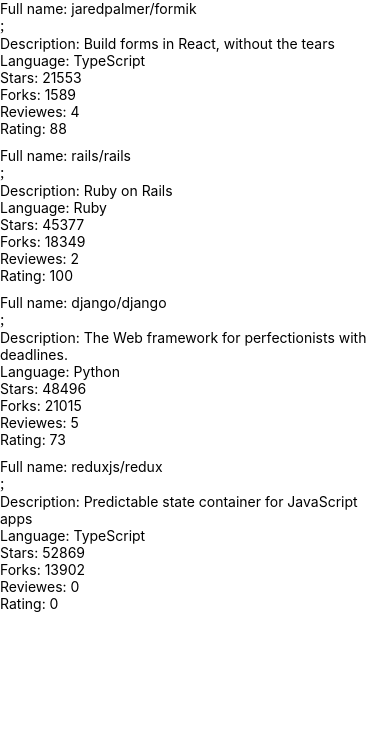
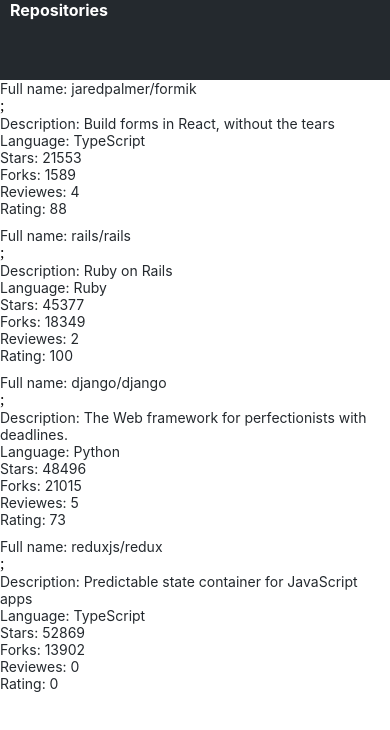
Before and after one commit to ainkeri/rate-repository-app, a React Native app: screen / in a window 390 px wide. Shown: the top 730 px of the page. Built offline with nearby package versions, Linux system fonts and the light colour scheme.

Commit message:
Exercise 10.5

```diff
--- /dev/null
+++ b/src/components/AppBar.jsx
@@ -0,0 +1,26 @@
+import { View, StyleSheet, Pressable } from 'react-native'
+import Constants from 'expo-constants'
+import AppBarTab from './AppBarTab'
+import theme from '../theme'
+
+const styles = StyleSheet.create({
+    container: {
+        paddingTop: Constants.statusBarHeight,
+        backgroundColor: theme.colors.appBarPrimary,
+        height: 80,
+    },
+})
+
+const onPressFunction = () => {
+    console.log("Pressed")
+}
+
+const AppBar = () => {
+    return <View style={styles.container}>
+        <Pressable onPress={onPressFunction}>
+            <AppBarTab />
+        </Pressable>
+    </View>
+}
+
+export default AppBar
--- /dev/null
+++ b/src/components/AppBarTab.jsx
@@ -0,0 +1,25 @@
+import { View, StyleSheet } from 'react-native'
+import Text from "./Text"
+import theme from '../theme'
+
+const styles = StyleSheet.create({
+    flexContainer: {
+        flexDirection: 'row',
+        justifyContent: 'space-between'
+    },
+    text: {
+        color: theme.colors.appBarTabPrimary,
+        fontWeight: theme.fontWeights.bold,
+        fontSize: theme.fontSizes.subheading,
+        marginLeft: 10
+    }
+})
+
+
+const AppBarTab = () => {
+    return <View style={styles.flexContainer}>
+        <Text style={styles.text}>Repositories</Text>
+    </View>
+}
+
+export default AppBarTab
--- a/src/components/Main.jsx
+++ b/src/components/Main.jsx
@@ -1,10 +1,9 @@
-import Constants from "expo-constants";
 import { StyleSheet, View } from "react-native";
 import RepositoryList from "./RepositoryList";
+import AppBar from "./AppBar";
 
 const styles = StyleSheet.create({
   container: {
-    marginTop: Constants.statusBarHeight,
     flexGrow: 1,
     flexShrink: 1,
   },
@@ -13,6 +12,7 @@
 const Main = () => {
   return (
     <View style={styles.container}>
+      <AppBar />
       <RepositoryList />
     </View>
   );
--- a/src/components/RepositoryItem.jsx
+++ b/src/components/RepositoryItem.jsx
@@ -1,4 +1,5 @@
-import { Text, View } from "react-native";
+import { View } from "react-native";
+import Text from "./Text"
 
 const RepositoryItem = (props) => {
   return (
--- /dev/null
+++ b/src/components/Text.jsx
@@ -0,0 +1,39 @@
+import { Text as NativeText, StyleSheet } from 'react-native'
+
+import theme from '../theme'
+
+const styles = StyleSheet.create({
+    text: {
+        color: theme.colors.textPrimary,
+        fontSize: theme.fontSizes.body,
+        fontFamily: theme.fonts.main,
+        fontWeight: theme.fontWeights.normal
+    },
+    colorTextSecondary: {
+        color: theme.colors.textSecondary
+    },
+    colorPrimary: {
+        color: theme.colors.primary
+    },
+    fontSizeSubheading: {
+        fontSize: theme.fontSizes.subheading
+    },
+    fontWeightBold: {
+        fontWeight: theme.fontWeights.bold
+    },
+})
+
+const Text = ({ color, fontSize, fontWeight, style, ...props }) => {
+    const textStyle = [
+        styles.text,
+        color === 'textSecondary' && styles.colorTextSecondary,
+        color === 'primary' && styles.colorPrimary,
+        fontSize === 'subheading' && styles.fontSizeSubheading,
+        fontWeight === 'bold' && styles.fontWeightBold,
+        style
+    ]
+
+    return <NativeText style={textStyle} {...props} />
+}
+
+export default Text
--- /dev/null
+++ b/src/theme.js
@@ -0,0 +1,22 @@
+const theme = {
+  colors: {
+    textPrimary: '#24292e',
+    textSecondary: '#586069',
+    primary: '#0366d6',
+    appBarPrimary: "#24292e",
+    appBarTabPrimary: "white"
+  },
+  fontSizes: {
+    body: 14,
+    subheading: 16,
+  },
+  fonts: {
+    main: 'System',
+  },
+  fontWeights: {
+    normal: '400',
+    bold: '700',
+  },
+};
+
+export default theme;
```
